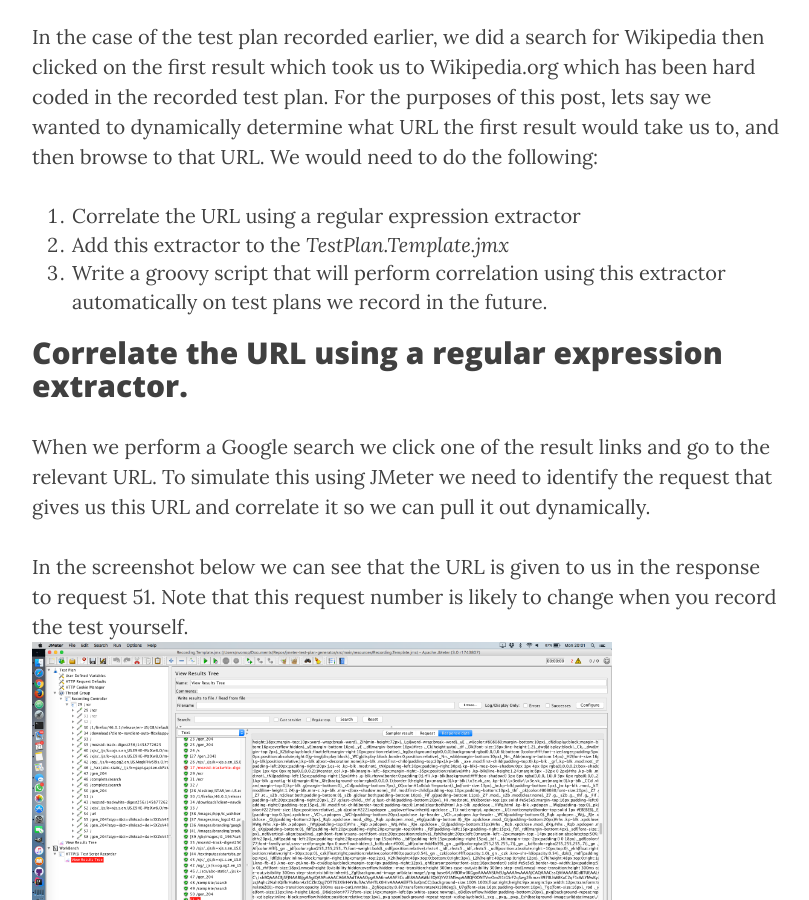
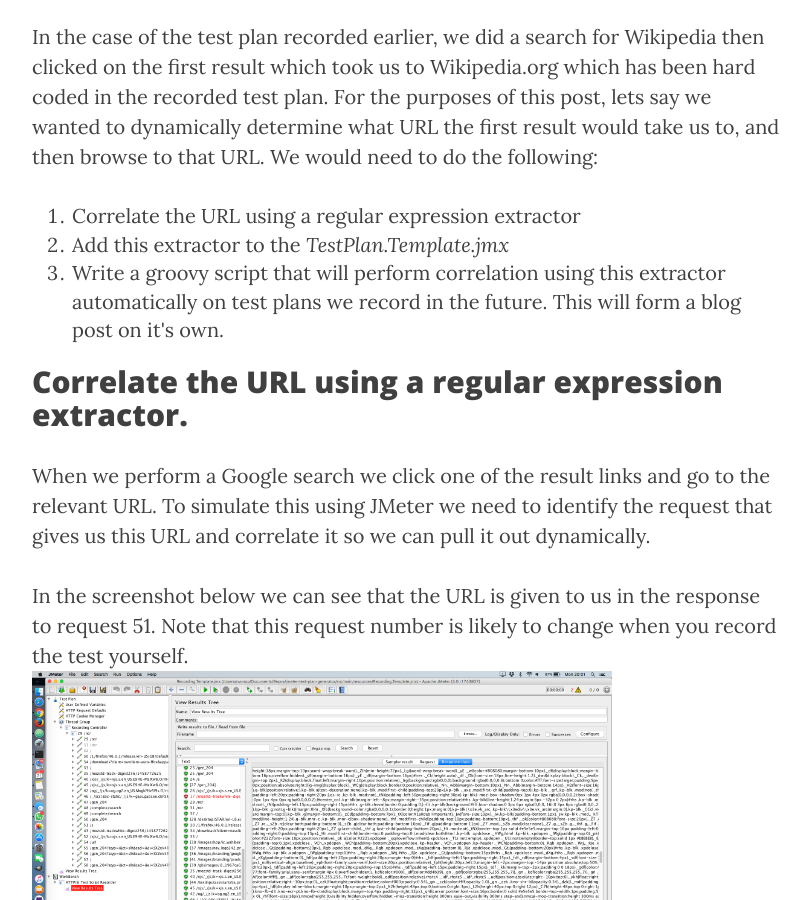
Before and after one commit to testworx/testworx.github.io, a Jekyll site: the page built from _posts/2016-06-27-dynamic-generation-of-jmeter-scripts-pt2.markdown, in a window 1280 px wide and 900 px high, scrolled down 1350 px. Shown: the whole window, without its empty margins (233-1042 px from the left). Built offline with Jekyll 4.4.1, drawn with Linux system fonts in a browser that asks for light colours; nearby versions of some CDN libraries.

Commit message:
Update to JMeter Pt. 2

```diff
--- a/_posts/2016-06-27-dynamic-generation-of-jmeter-scripts-pt2.markdown
+++ b/_posts/2016-06-27-dynamic-generation-of-jmeter-scripts-pt2.markdown
@@ -21,7 +21,7 @@ header-img: "img/post-bg-02.jpg"
 <ol>
   <li>Correlate the URL using a regular expression extractor</li>
   <li>Add this extractor to the <a href="https://github.com/testworx/jmeter-test-plan-generator/blob/master/src/main/resources/TestPlan.Template.jmx"><i>TestPlan.Template.jmx</i></a></li>
-  <li>Write a groovy script that will perform correlation using this extractor automatically on test plans we record in the future.</li>
+  <li>Write a groovy script that will perform correlation using this extractor automatically on test plans we record in the future.  This will form a blog post on it's own.</li>
 </ol>
 
 <h2>Correlate the URL using a regular expression extractor.</h2>
```
